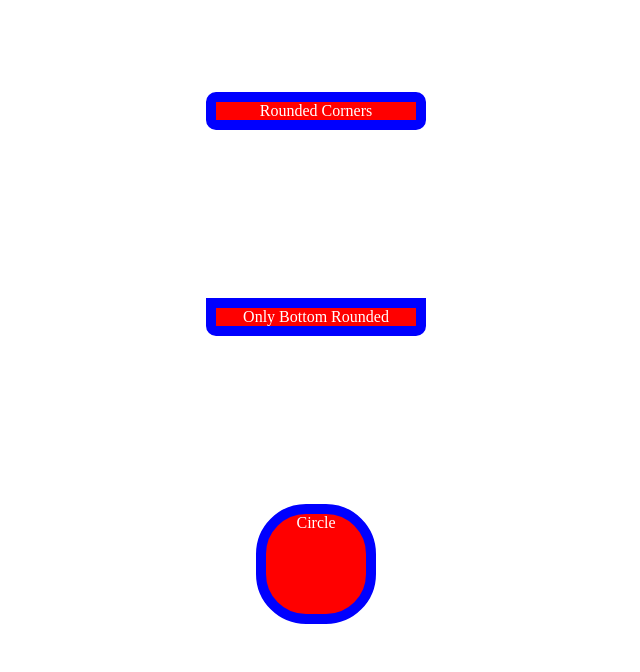
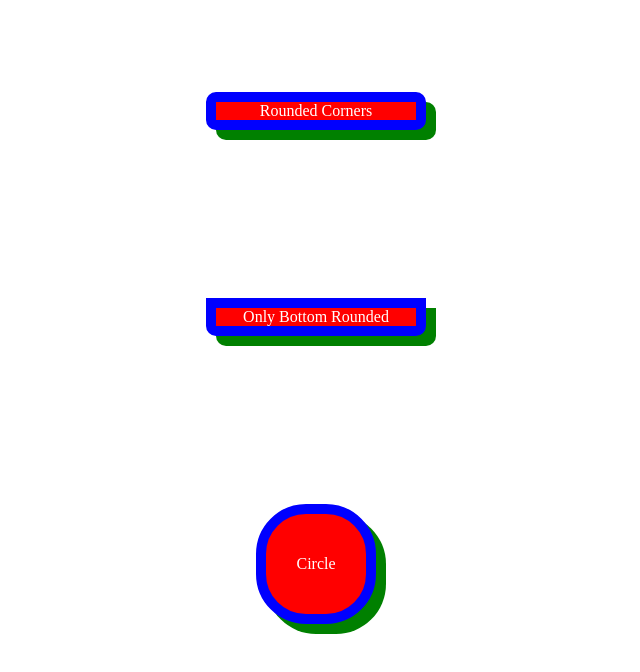
Before and after one commit to tkhupe/boarder-radius, a plain HTML site: page index.html in a window 1280 px wide. Shown: the whole page, without its empty margins (324-964 px from the left). Drawn offline with Linux system fonts and the light colour scheme.

Commit message:
added box shadow

```diff
--- a/styles.css
+++ b/styles.css
@@ -5,6 +5,7 @@
     justify-content: space-around;
     align-items: center;
     flex-direction: column;
+    /* box-shadow: green; */
     /* align-content: flex-center; */
 
 }
@@ -15,6 +16,7 @@
     background-color: red;
     color: white;
     text-align-last: center;
+    box-shadow: 10px 10px green;
     /* text-align:; */
 }
 .sample-rounded-box {
@@ -27,4 +29,5 @@ div.circle {
 width: 100px;
 height: 100px;
 border-radius: 50px;
+line-height: 100px;
 }
```
